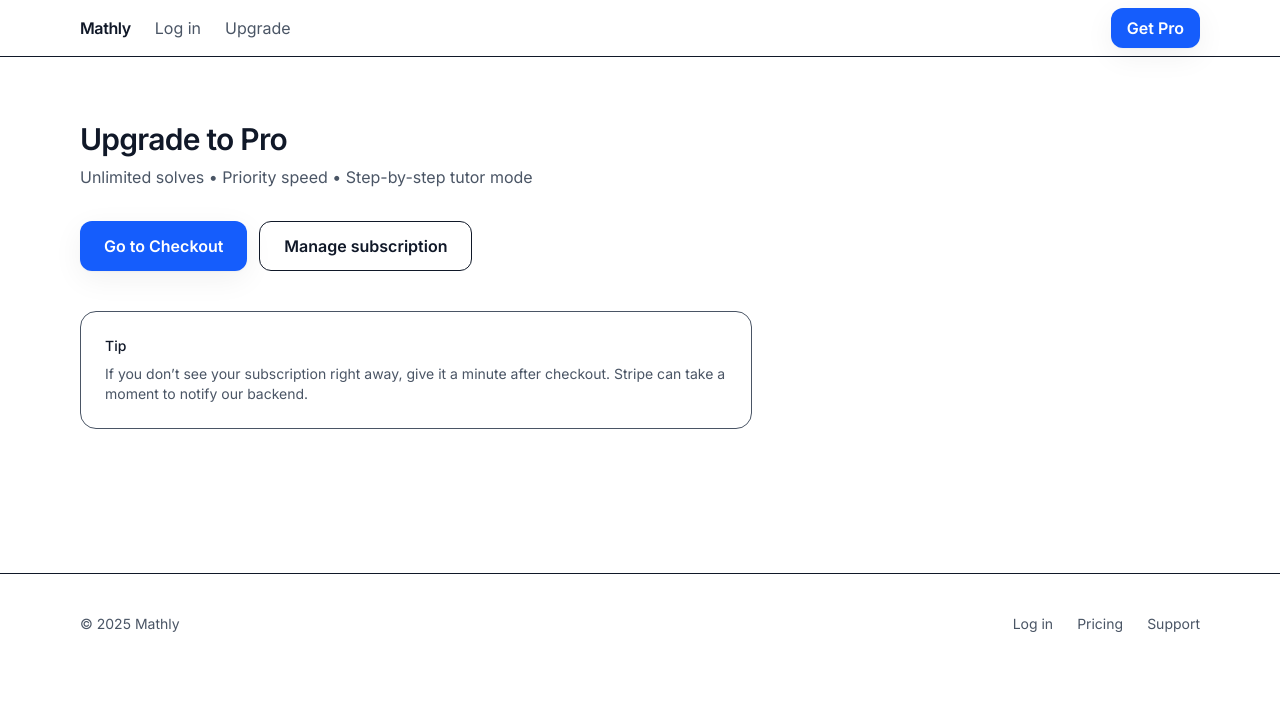
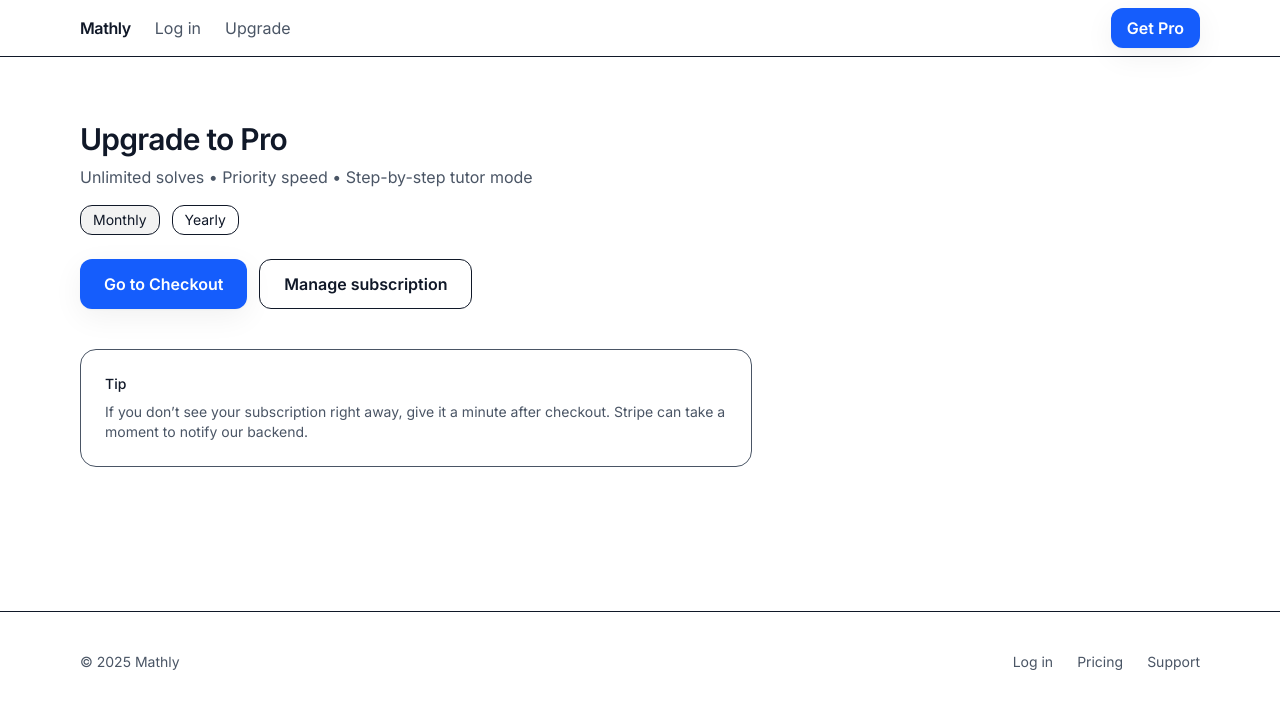
Before and after one commit to R812-coder/mathly-web, a Next.js app: page /checkout/success in a window 1280 px wide. Shown: the top 708 px of the page. Built offline with nearby package versions, Linux system fonts and the light colour scheme; no server answers.

Commit message:
Use Vercel API routes for Stripe (with fallback)

```diff
--- a/app/checkout/success/page.jsx
+++ b/app/checkout/success/page.jsx
@@ -1,8 +1,8 @@
 "use client";
-import { useState, useMemo, useCallback } from "react";
+import { useState, useMemo, useCallback, useEffect } from "react";
 import { supabase } from "../../../lib/supabaseClient";
 
-const API     = process.env.NEXT_PUBLIC_BACKEND_URL;
+
 const PRICE_M = process.env.NEXT_PUBLIC_STRIPE_PRICE_MONTHLY;
 const PRICE_Y = process.env.NEXT_PUBLIC_STRIPE_PRICE_YEARLY;
 
@@ -11,32 +11,48 @@
   const [loading, setLoading] = useState(false);
   const [portalLoading, setPortalLoading] = useState(false);
   const [plan, setPlan] = useState("monthly");
+
+  // If someone hits /checkout/success?plan=yearly, honor it.
+  useEffect(() => {
+    const p = new URLSearchParams(window.location.search);
+    const qPlan = p.get("plan");
+    if (qPlan === "yearly" || qPlan === "monthly") setPlan(qPlan);
+  }, []);
+
   const chosenPrice = useMemo(() => (plan === "yearly" ? PRICE_Y : PRICE_M), [plan]);
+
+  // Centralized login bounce that preserves plan + any query/hash
+  const redirectToLogin = useCallback(() => {
+    const next = encodeURIComponent(`${window.location.pathname}${window.location.search}${window.location.hash}`);
+    window.location.href = `/login?next=${next}`;
+  }, []);
 
   const goToCheckout = useCallback(async () => {
     setMsg("");
     setLoading(true);
+
     const { data: { session } } = await supabase.auth.getSession();
-    if (!session?.access_token) {
-             setLoading(false);
-             const next = encodeURIComponent(window.location.pathname);
-             window.location.href = `/login?next=${next}`;
-             return;
-           }
+    if (!session?.access_token) { setLoading(false); redirectToLogin(); return; }
 
     try {
-      const res = await fetch(`${API}/create-checkout-session`, {
+        const res = await fetch("/api/create-checkout-session", {
         method: "POST",
-        headers: { "Content-Type": "application/json", Authorization: `Bearer ${session.access_token}` },
-        body: JSON.stringify({ priceId: chosenPrice })
+        headers: {
+          "Content-Type": "application/json",
+          Authorization: `Bearer ${session.access_token}`,
+        },
+        body: JSON.stringify({ priceId: chosenPrice }),
       });
 
       if (res.status === 401) {
-        const j = await res.json().catch(() => ({}));
-        const next = encodeURIComponent(window.location.pathname);
-               window.location.href = j.login_url || `/login?next=${next}`;
+        // Try to read a login_url if the backend provides one; otherwise bounce to /login
+        let j = {};
+        try { j = await res.json(); } catch {}
+        if (j?.login_url) window.location.href = j.login_url;
+        else redirectToLogin();
         return;
       }
+
       const { url } = await res.json();
       if (!url) throw new Error("No checkout url");
       window.location.href = url;
@@ -46,26 +62,25 @@
     } finally {
       setLoading(false);
     }
-  }, [chosenPrice]);
+  }, [chosenPrice, redirectToLogin]);
 
   const openPortal = useCallback(async () => {
     setMsg("");
     setPortalLoading(true);
+
     const { data: { session } } = await supabase.auth.getSession();
-    if (!session?.access_token) {
-             setPortalLoading(false);
-             const next = encodeURIComponent(window.location.pathname);
-             window.location.href = `/login?next=${next}`;
-             return;
-           }
+    if (!session?.access_token) { setPortalLoading(false); redirectToLogin(); return; }
 
     try {
-      const r = await fetch(`${API}/create-portal-session`, {
+        const r = await fetch("/api/create-portal-session", {
         method: "POST",
-        headers: { "Content-Type": "application/json", Authorization: `Bearer ${session.access_token}` }
+        headers: {
+          "Content-Type": "application/json",
+          Authorization: `Bearer ${session.access_token}`,
+        },
       });
-      const j = await r.json();
-      if (!r.ok) throw new Error(j?.error || "portal_error");
+      const j = await r.json().catch(() => ({}));
+      if (!r.ok || !j?.url) throw new Error(j?.error || "portal_error");
       window.location.href = j.url;
     } catch (e) {
       console.error(e);
@@ -73,7 +88,7 @@
     } finally {
       setPortalLoading(false);
     }
-  }, []);
+  }, [redirectToLogin]);
 
   return (
     <main className="container-nice py-16">
@@ -82,7 +97,33 @@
         <p className="mt-2 text-gray-600">Unlimited solves • Priority speed • Step-by-step tutor mode</p>
       </div>
 
-      <div className="mt-8 flex flex-wrap gap-3">
+      {/* Optional: simple plan toggle */}
+      <div className="mt-4 flex gap-3 text-sm">
+        <button
+          className={`rounded-xl border px-3 py-1 ${plan==='monthly' ? 'bg-black/5' : ''}`}
+          onClick={() => {
+            setPlan("monthly");
+            const u = new URL(window.location.href);
+            u.searchParams.set("plan", "monthly");
+            window.history.replaceState({}, "", u);
+          }}
+        >
+          Monthly
+        </button>
+        <button
+          className={`rounded-xl border px-3 py-1 ${plan==='yearly' ? 'bg-black/5' : ''}`}
+          onClick={() => {
+            setPlan("yearly");
+            const u = new URL(window.location.href);
+            u.searchParams.set("plan", "yearly");
+            window.history.replaceState({}, "", u);
+          }}
+        >
+          Yearly
+        </button>
+      </div>
+
+      <div className="mt-6 flex flex-wrap gap-3">
         <button
           onClick={goToCheckout}
           disabled={loading}
```
